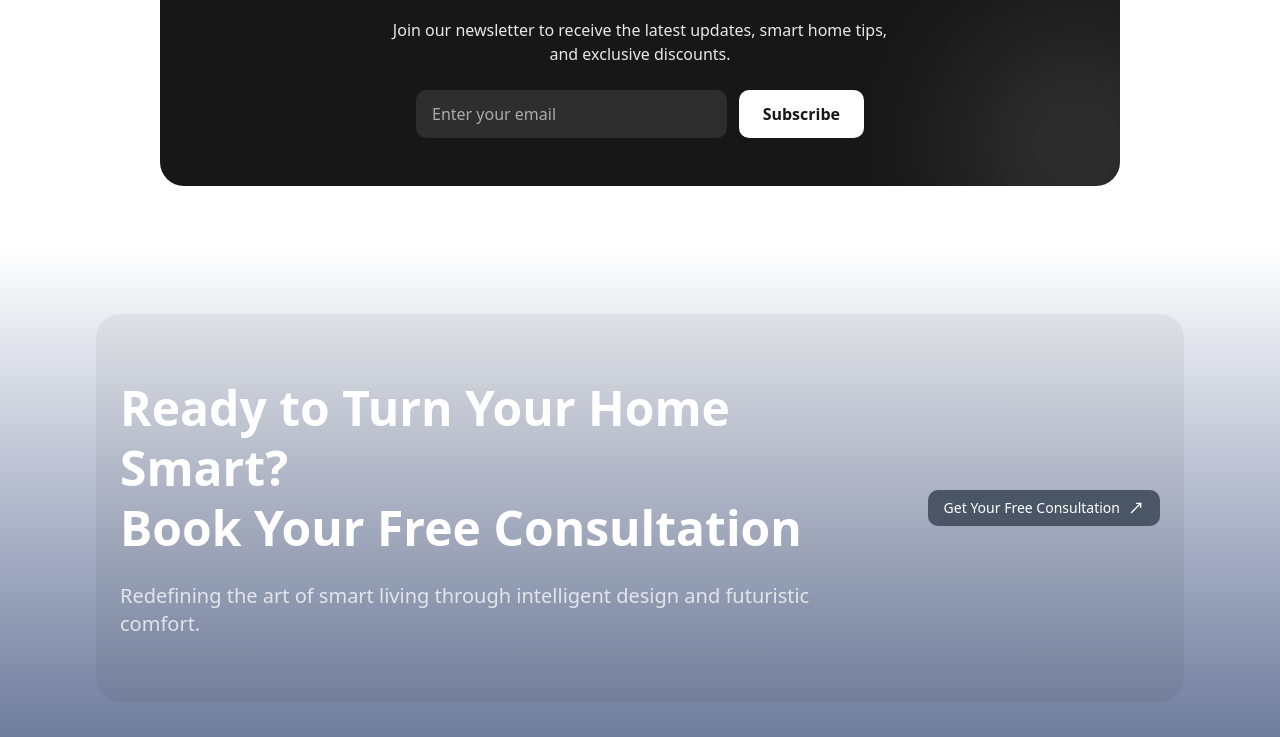
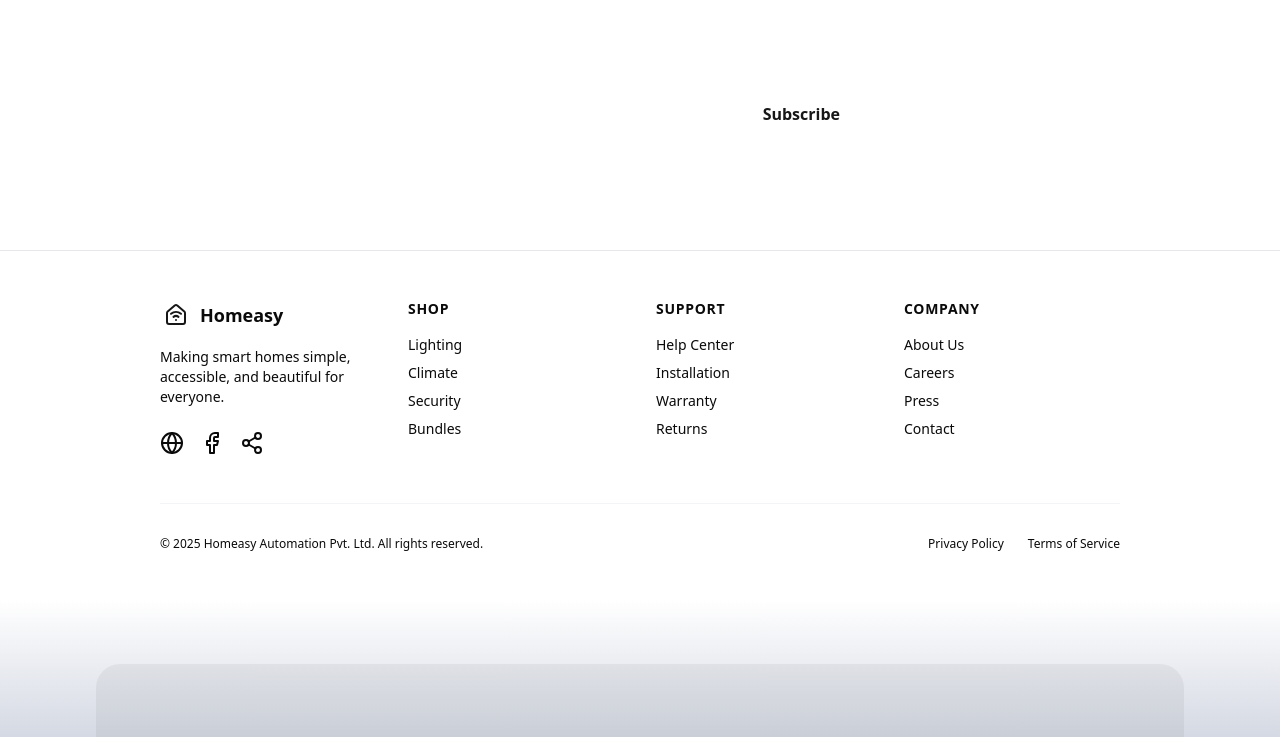
Before and after one commit to Amitkr77/homeasy, a Next.js app: page /home in a window 1280 px wide. Shown: the part 2926-3663 px from the top of the page. Built offline with nearby package versions, Linux system fonts and the light colour scheme; a web font is replaced by a local one.

Commit message:
added new home page

```diff
--- a/src/app/home/page.jsx
+++ b/src/app/home/page.jsx
@@ -1,5 +1,21 @@
 import React from "react";
-import { ArrowRight, AudioLinesIcon, Cctv, Lightbulb, Mail, Settings2, Speaker, Star,Thermometer, Zap,HouseWifi,CirclePlay } from "lucide-react";
+import {
+  ArrowRight,
+  AudioLinesIcon,
+  Cctv,
+  Lightbulb,
+  Mail,
+  Settings2,
+  Speaker,
+  Star,
+  Thermometer,
+  Zap,
+  HouseWifi,
+  CirclePlay,
+  Globe,
+  Share2,
+  Facebook
+} from "lucide-react";
 
 const products = [
   {
@@ -31,10 +47,10 @@ const products = [
 export default function page() {
   return (
     <section className="bg-background-light dark:bg-background-dark text-text-light dark:text-text-dark font-display antialiased transition-colors duration-200">
-       <header className="sticky top-0 z-50 flex items-center justify-between whitespace-nowrap border-b border-solid border-[#e5e7eb] dark:border-[#243b47] bg-surface-light/90 dark:bg-[#111c22]/90 backdrop-blur-md px-6 py-3 lg:px-10">
+      <header className="sticky top-0 z-50 flex items-center justify-between whitespace-nowrap border-b border-solid border-[#e5e7eb] dark:border-[#243b47] bg-surface-light/90 dark:bg-[#111c22]/90 backdrop-blur-md px-6 py-3 lg:px-10">
         <div className="flex items-center gap-4 text-text-light dark:text-white">
           <div className="size-8 text-primary flex items-center justify-center">
-            <HouseWifi className="material-symbols-outlined text-3xl"/>
+            <HouseWifi className="material-symbols-outlined text-3xl" />
           </div>
           <h2 className="text-xl font-bold leading-tight tracking-[-0.015em]">
             Homeasy
@@ -103,8 +119,7 @@ export default function page() {
                     Shop Now
                   </button>
                   <button className="flex cursor-pointer items-center justify-center rounded-full h-12 px-8 bg-white/10 backdrop-blur-md hover:bg-white/20 border border-white/30 text-white text-base font-bold transition-transform hover:scale-105">
-                    <CirclePlay className="material-symbols-outlined mr-2 text-xl"/>
-
+                    <CirclePlay className="material-symbols-outlined mr-2 text-xl" />
                     Watch Demo
                   </button>
                 </div>
@@ -132,8 +147,7 @@ export default function page() {
               href="#"
             >
               View All Categories{" "}
-               <ArrowRight className="material-symbols-outlined text-sm"/>
-
+              <ArrowRight className="material-symbols-outlined text-sm" />
             </a>
           </div>
         </section>
@@ -155,8 +169,7 @@ export default function page() {
                   />
                   <div className="absolute inset-0 bg-gradient-to-t from-black/60 to-transparent opacity-60"></div>
                   <div className="absolute bottom-4 left-4 text-white">
-
-                    <Lightbulb className="material-symbols-outlined text-3xl mb-1"/>
+                    <Lightbulb className="material-symbols-outlined text-3xl mb-1" />
                   </div>
                 </div>
                 <div>
@@ -182,7 +195,7 @@ export default function page() {
                   />
                   <div className="absolute inset-0 bg-gradient-to-t from-black/60 to-transparent opacity-60"></div>
                   <div className="absolute bottom-4 left-4 text-white">
-                   <Cctv className="material-symbols-outlined text-3xl mb-1"/>
+                    <Cctv className="material-symbols-outlined text-3xl mb-1" />
                   </div>
                 </div>
                 <div>
@@ -208,8 +221,7 @@ export default function page() {
                   />
                   <div className="absolute inset-0 bg-gradient-to-t from-black/60 to-transparent opacity-60"></div>
                   <div className="absolute bottom-4 left-4 text-white">
-                    <Thermometer className="material-symbols-outlined text-3xl mb-1"/>
-
+                    <Thermometer className="material-symbols-outlined text-3xl mb-1" />
                   </div>
                 </div>
                 <div>
@@ -235,8 +247,7 @@ export default function page() {
                   />
                   <div className="absolute inset-0 bg-gradient-to-t from-black/60 to-transparent opacity-60"></div>
                   <div className="absolute bottom-4 left-4 text-white">
-                    <Speaker className="material-symbols-outlined text-3xl mb-1"/>
-
+                    <Speaker className="material-symbols-outlined text-3xl mb-1" />
                   </div>
                 </div>
                 <div>
@@ -278,8 +289,7 @@ export default function page() {
                 {/* Feature Item */}
                 <div className="flex gap-4 items-start">
                   <div className="size-12 rounded-xl bg-primary/10 flex items-center justify-center shrink-0">
-                    <AudioLinesIcon className="material-symbols-outlined text-primary text-2xl"/>
-
+                    <AudioLinesIcon className="material-symbols-outlined text-primary text-2xl" />
                   </div>
                   <div>
                     <h4 className="text-lg font-bold text-text-light dark:text-white mb-1">
@@ -295,8 +305,7 @@ export default function page() {
                 {/* Feature Item */}
                 <div className="flex gap-4 items-start">
                   <div className="size-12 rounded-xl bg-primary/10 flex items-center justify-center shrink-0">
-                    <Zap className="material-symbols-outlined text-primary text-2xl"/>
-
+                    <Zap className="material-symbols-outlined text-primary text-2xl" />
                   </div>
                   <div>
                     <h4 className="text-lg font-bold text-text-light dark:text-white mb-1">
@@ -312,8 +321,7 @@ export default function page() {
                 {/* Feature Item */}
                 <div className="flex gap-4 items-start">
                   <div className="size-12 rounded-xl bg-primary/10 flex items-center justify-center shrink-0">
-                    <Settings2 className="material-symbols-outlined text-primary text-2xl"/>
-
+                    <Settings2 className="material-symbols-outlined text-primary text-2xl" />
                   </div>
                   <div>
                     <h4 className="text-lg font-bold text-text-light dark:text-white mb-1">
@@ -380,21 +388,21 @@ export default function page() {
             <div className="grid md:grid-cols-3 gap-6">
               {/* Testimonial 1 */}
               <div className="bg-white dark:bg-[#1e282d] p-8 rounded-2xl shadow-sm border border-gray-100 dark:border-[#2a3b45] flex flex-col h-full">
-               <div className="flex gap-1 text-yellow-400 mb-4">
+                <div className="flex gap-1 text-yellow-400 mb-4">
                   <span className="material-symbols-outlined text-sm">
-                    <Star/>
+                    <Star />
                   </span>
                   <span className="material-symbols-outlined text-sm">
-                    <Star/>
+                    <Star />
                   </span>
                   <span className="material-symbols-outlined text-sm">
-                    <Star/>
+                    <Star />
                   </span>
                   <span className="material-symbols-outlined text-sm">
-                    <Star/>
+                    <Star />
                   </span>
                   <span className="material-symbols-outlined text-sm ">
-                    <Star/>
+                    <Star />
                   </span>
                 </div>
                 <p className="text-text-light dark:text-gray-200 mb-6 flex-grow leading-relaxed">
@@ -423,21 +431,21 @@ export default function page() {
 
               {/* Testimonial 2 */}
               <div className="bg-white dark:bg-[#1e282d] p-8 rounded-2xl shadow-sm border border-gray-100 dark:border-[#2a3b45] flex flex-col h-full">
-               <div className="flex gap-1 text-yellow-400 mb-4">
+                <div className="flex gap-1 text-yellow-400 mb-4">
                   <span className="material-symbols-outlined text-sm">
-                    <Star/>
+                    <Star />
                   </span>
                   <span className="material-symbols-outlined text-sm">
-                    <Star/>
+                    <Star />
                   </span>
                   <span className="material-symbols-outlined text-sm">
-                    <Star/>
+                    <Star />
                   </span>
                   <span className="material-symbols-outlined text-sm">
-                    <Star/>
+                    <Star />
                   </span>
                   <span className="material-symbols-outlined text-sm ">
-                    <Star/>
+                    <Star />
                   </span>
                 </div>
                 <p className="text-text-light dark:text-gray-200 mb-6 flex-grow leading-relaxed">
@@ -468,19 +476,19 @@ export default function page() {
               <div className="bg-white dark:bg-[#1e282d] p-8 rounded-2xl shadow-sm border border-gray-100 dark:border-[#2a3b45] flex flex-col h-full">
                 <div className="flex gap-1 text-yellow-400 mb-4">
                   <span className="material-symbols-outlined text-sm">
-                    <Star/>
+                    <Star />
                   </span>
                   <span className="material-symbols-outlined text-sm">
-                    <Star/>
+                    <Star />
                   </span>
                   <span className="material-symbols-outlined text-sm">
-                    <Star/>
+                    <Star />
                   </span>
                   <span className="material-symbols-outlined text-sm">
-                    <Star/>
+                    <Star />
                   </span>
                   <span className="material-symbols-outlined text-sm ">
-                    <Star/>
+                    <Star />
                   </span>
                 </div>
                 <p className="text-text-light dark:text-gray-200 mb-6 flex-grow leading-relaxed">
@@ -512,11 +520,11 @@ export default function page() {
 
         {/* Newsletter CTA */}
         <section className="px-4 py-16 md:px-10 lg:px-40 flex justify-center border-t border-gray-200 dark:border-[#243b47]">
-          <div className="w-full max-w-[960px] bg-primary rounded-3xl p-8 md:p-12 text-center text-white relative overflow-hidden">
+          <div className="w-full max-w-[960px] bg-background-dark rounded-3xl p-8 md:p-12 text-center text-white relative overflow-hidden">
             <div className="relative z-10 flex flex-col items-center gap-6">
               <div className="size-16 bg-white/20 rounded-full flex items-center justify-center backdrop-blur-sm">
                 {/* <span className="material-symbols-outlined text-3xl">mail</span> */}
-                <Mail/>
+                <Mail />
               </div>
               <h2 className="text-3xl md:text-4xl font-bold">Stay connected</h2>
               <p className="max-w-lg opacity-90">
@@ -546,6 +554,173 @@ export default function page() {
           </div>
         </section>
       </main>
+
+      <footer className="bg-white dark:bg-[#111c22] border-t border-gray-200 dark:border-[#243b47] px-4 py-12 md:px-10 lg:px-40 flex justify-center">
+        <div className="w-full max-w-[1280px]">
+          <div className="grid grid-cols-2 md:grid-cols-4 gap-8 mb-12">
+            {/* Logo + Description */}
+            <div className="col-span-2 md:col-span-1 flex flex-col gap-4">
+              <div className="flex items-center gap-2 text-text-light dark:text-white">
+                <div className="size-8 text-primary flex items-center justify-center">
+                  <HouseWifi className="material-symbols-outlined text-3xl" />
+                </div>
+                <h2 className="text-lg font-bold">Homeasy</h2>
+              </div>
+
+              <p className="text-sm text-text-muted-light dark:text-text-muted-dark pr-4">
+                Making smart homes simple, accessible, and beautiful for
+                everyone.
+              </p>
+
+              <div className="flex gap-4 mt-2">
+                <a
+                  className="text-text-muted-light dark:text-text-muted-dark hover:text-primary transition-colors"
+                  href="#"
+                >
+                  {/* <i className="material-symbols-outlined">public</i> */}
+                  <Globe className="material-symbols-outlined" />
+                </a>
+                <a
+                  className="text-text-muted-light dark:text-text-muted-dark hover:text-primary transition-colors"
+                  href="#"
+                >
+                  <Facebook className="material-symbols-outlined "/>
+                  {/* <i className="material-symbols-outlined">rss_feed</i> */}
+                </a>
+                <a
+                  className="text-text-muted-light dark:text-text-muted-dark hover:text-primary transition-colors"
+                  href="#"
+                >
+                  {/* <i className="material-symbols-outlined">share</i>
+                   */}
+                   <Share2 className="material-symbols-outlined "/>
+                </a>
+              </div>
+            </div>
+
+            {/* Shop */}
+            <div className="flex flex-col gap-4">
+              <h3 className="text-sm font-bold uppercase tracking-wider text-text-light dark:text-white">
+                Shop
+              </h3>
+              <div className="flex flex-col gap-2">
+                <a
+                  className="text-sm text-text-muted-light dark:text-text-muted-dark hover:text-primary transition-colors"
+                  href="#"
+                >
+                  Lighting
+                </a>
+                <a
+                  className="text-sm text-text-muted-light dark:text-text-muted-dark hover:text-primary transition-colors"
+                  href="#"
+                >
+                  Climate
+                </a>
+                <a
+                  className="text-sm text-text-muted-light dark:text-text-muted-dark hover:text-primary transition-colors"
+                  href="#"
+                >
+                  Security
+                </a>
+                <a
+                  className="text-sm text-text-muted-light dark:text-text-muted-dark hover:text-primary transition-colors"
+                  href="#"
+                >
+                  Bundles
+                </a>
+              </div>
+            </div>
+
+            {/* Support */}
+            <div className="flex flex-col gap-4">
+              <h3 className="text-sm font-bold uppercase tracking-wider text-text-light dark:text-white">
+                Support
+              </h3>
+              <div className="flex flex-col gap-2">
+                <a
+                  className="text-sm text-text-muted-light dark:text-text-muted-dark hover:text-primary transition-colors"
+                  href="#"
+                >
+                  Help Center
+                </a>
+                <a
+                  className="text-sm text-text-muted-light dark:text-text-muted-dark hover:text-primary transition-colors"
+                  href="#"
+                >
+                  Installation
+                </a>
+                <a
+                  className="text-sm text-text-muted-light dark:text-text-muted-dark hover:text-primary transition-colors"
+                  href="#"
+                >
+                  Warranty
+                </a>
+                <a
+                  className="text-sm text-text-muted-light dark:text-text-muted-dark hover:text-primary transition-colors"
+                  href="#"
+                >
+                  Returns
+                </a>
+              </div>
+            </div>
+
+            {/* Company */}
+            <div className="flex flex-col gap-4">
+              <h3 className="text-sm font-bold uppercase tracking-wider text-text-light dark:text-white">
+                Company
+              </h3>
+              <div className="flex flex-col gap-2">
+                <a
+                  className="text-sm text-text-muted-light dark:text-text-muted-dark hover:text-primary transition-colors"
+                  href="#"
+                >
+                  About Us
+                </a>
+                <a
+                  className="text-sm text-text-muted-light dark:text-text-muted-dark hover:text-primary transition-colors"
+                  href="#"
+                >
+                  Careers
+                </a>
+                <a
+                  className="text-sm text-text-muted-light dark:text-text-muted-dark hover:text-primary transition-colors"
+                  href="#"
+                >
+                  Press
+                </a>
+                <a
+                  className="text-sm text-text-muted-light dark:text-text-muted-dark hover:text-primary transition-colors"
+                  href="#"
+                >
+                  Contact
+                </a>
+              </div>
+            </div>
+          </div>
+
+          {/* Bottom Bar */}
+          <div className="border-t border-gray-100 dark:border-[#2a3b45] pt-8 flex flex-col md:flex-row justify-between items-center gap-4">
+            <p className="text-xs text-text-muted-light dark:text-text-muted-dark">
+              © 2025 Homeasy Automation Pvt. Ltd. All rights reserved.
+            </p>
+
+            <div className="flex gap-6">
+              <a
+                className="text-xs text-text-muted-light dark:text-text-muted-dark hover:text-primary transition-colors"
+                href="#"
+              >
+                Privacy Policy
+              </a>
+              <a
+                className="text-xs text-text-muted-light dark:text-text-muted-dark hover:text-primary transition-colors"
+                href="#"
+              >
+                Terms of Service
+              </a>
+            </div>
+          </div>
+        </div>
+      </footer>
     </section>
   );
 }
```
